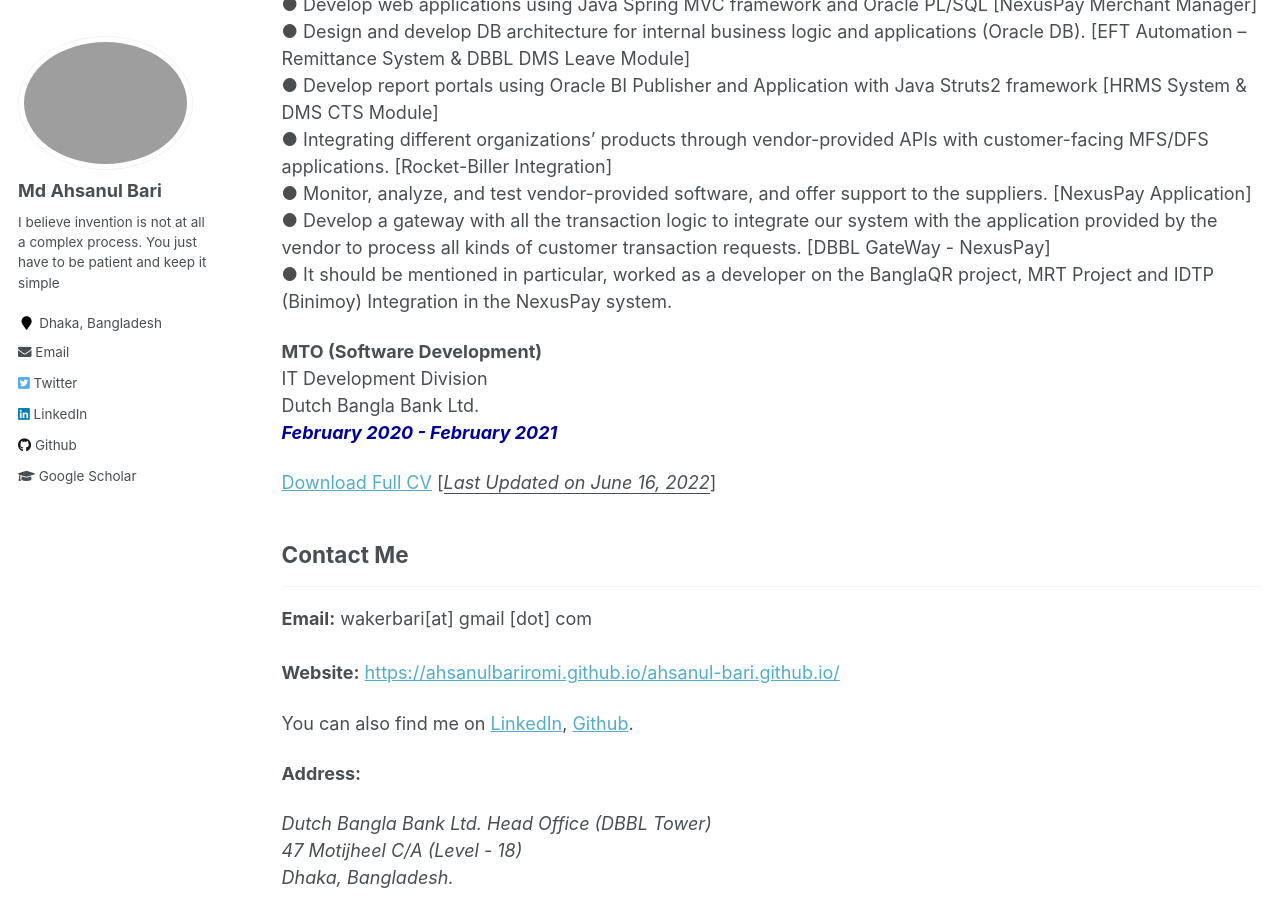
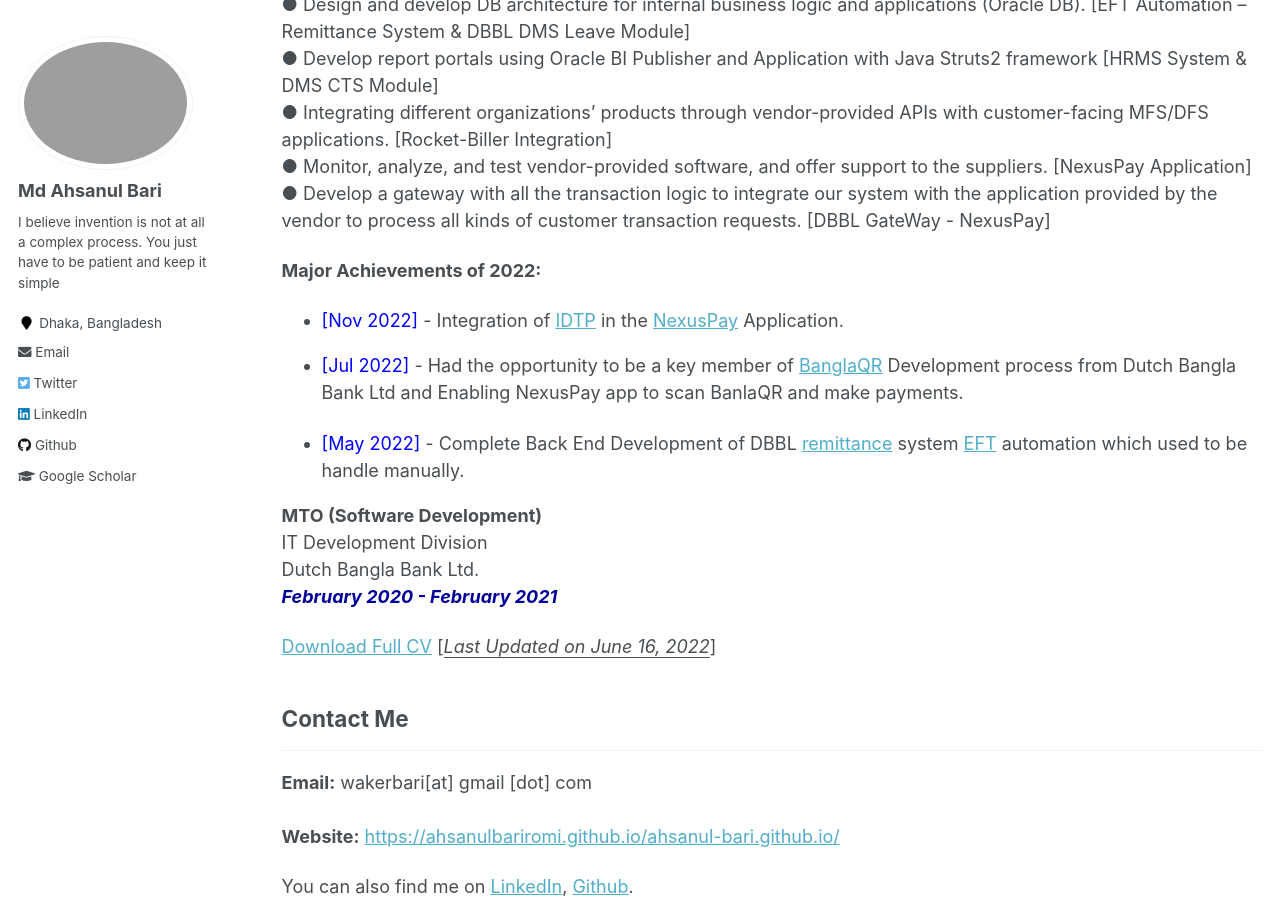
Before and after one commit to AhsanulBariRomi/ahsanul-bari.github.io, a Jekyll site: the page built from _pages/cv.md, in a window 1280 px wide and 900 px high, scrolled down 667 px. Built offline with Jekyll 4.4.1, drawn with Linux system fonts in a browser that asks for light colours.

Commit message:
Achievements

```diff
--- a/_pages/cv.md
+++ b/_pages/cv.md
@@ -14,7 +14,7 @@ Ahsanullah University of Science and Technology<br />
 Dhaka, Bangladesh<br />
 <i style='color:#000099;'>**May 2015 - July 2019**</i>
 
-## Employment [<i style='color:#000099;'>**February 2020 - Present**</i><br/>]
+## Employment [<i style='color:#000099;'>**February 2020 - Present**</i>]<br/>
 -------------
 <b>Senior Officer (Software Development)</b><br />
 IT Development Division <br/>
@@ -28,8 +28,13 @@ Dutch Bangla Bank Ltd<br />
 ●	Integrating different organizations' products through vendor-provided APIs with customer-facing MFS/DFS applications. [Rocket-Biller Integration]<br/>
 ●	Monitor, analyze, and test vendor-provided software, and offer support to the suppliers. [NexusPay Application]<br/>
 ●	Develop a gateway with all the transaction logic to integrate our system with the application provided by the vendor to process all kinds of customer transaction requests. 	 [DBBL GateWay - NexusPay]<br/>
-●	It should be mentioned in particular, worked as a developer on the BanglaQR project, MRT Project and IDTP (Binimoy) Integration in the NexusPay system. <br/>
 
+<b>Major Achievements of 2022:</b> <br/>
+- <span style="color:Blue"> [Nov 2022] </span> - Integration of [IDTP](https://digitalmahbub.com/binimoy-platform-in-bangladesh/) in the [NexusPay](https://www.dutchbanglabank.com/nexuspay/nexusPay-home.html) Application.
+<br/>
+- <span style="color:Blue"> [Jul 2022] </span> - Had the opportunity to be a key member of [BanglaQR](https://sslcommerz.com/bangla-qr/) Development process from Dutch Bangla Bank Ltd and Enabling NexusPay app to scan BanlaQR and make payments.
+
+- <span style="color:Blue"> [May 2022] </span> - Complete Back End Development of DBBL [remittance](https://en.wikipedia.org/wiki/Remittances_to_Bangladesh) system [EFT](https://en.wikipedia.org/wiki/Electronic_funds_transfer) automation which used to be handle manually.
 
 <b>MTO (Software Development)</b><br />
 IT Development Division <br/>
```
